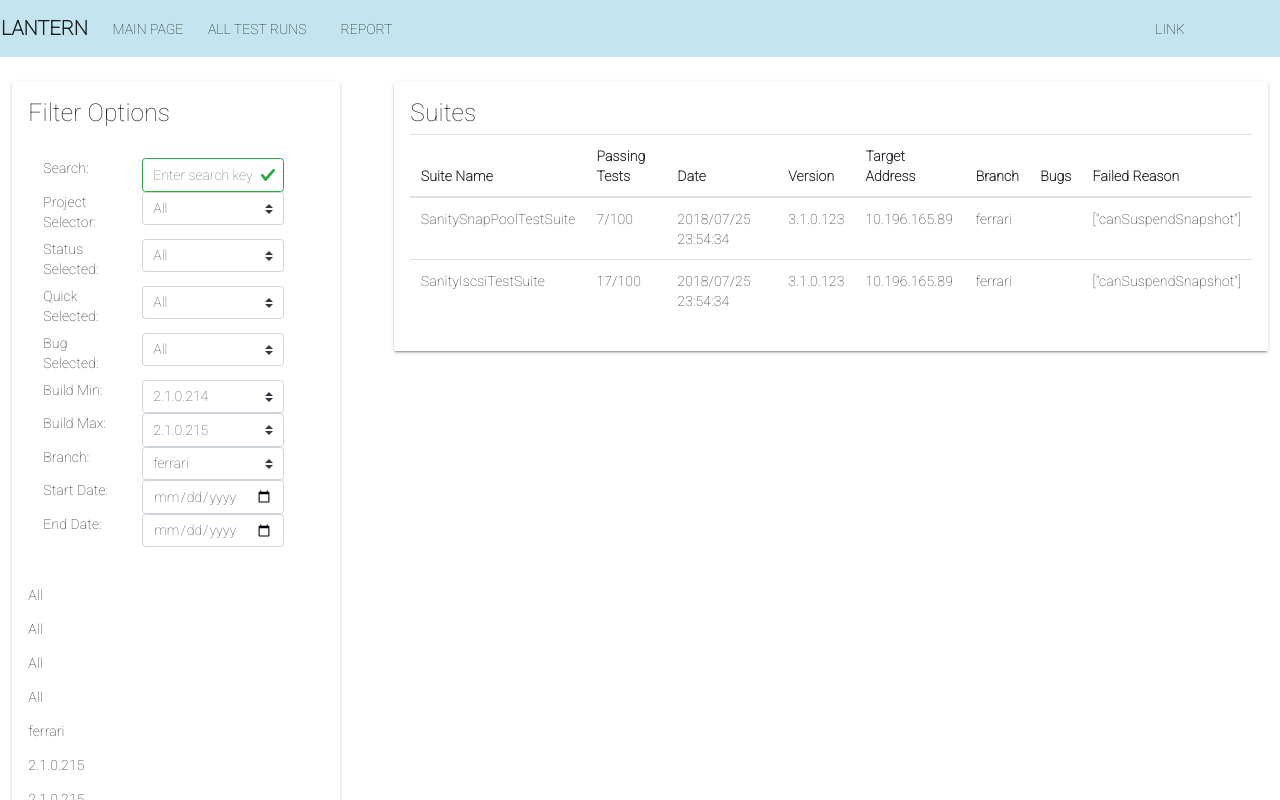
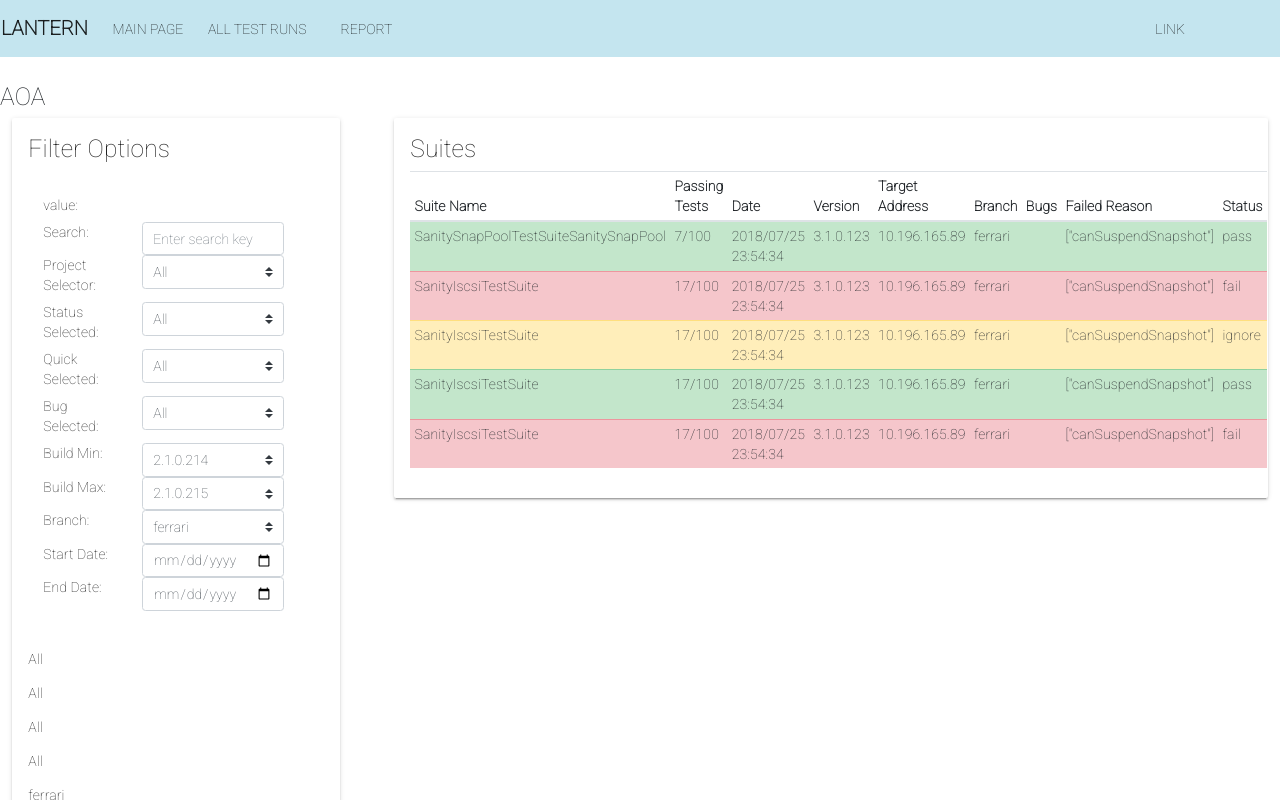
Before and after one commit to Light0617/VueApp, a Vue app: page / in a window 1280 px wide. Shown: the top 800 px of the page. Built offline with nearby package versions, Linux system fonts and the light colour scheme; what vue-chartkick would draw is missing.

Commit message:
pass value to parent

```diff
--- a/src/components/FilterOptions.vue
+++ b/src/components/FilterOptions.vue
@@ -9,8 +9,21 @@
 
             <b-container>
                 <b-row>
+                    <b-col sm="4"><label :for="value">value:</label></b-col>
+                    <b-col sm="7">
+                        <input
+                                type="text"
+                                :value="value"
+                                v-on="listeners"/>
+                    </b-col>
+                </b-row>
+                <b-row>
                     <b-col sm="4"><label :for="searchInput">Search:</label></b-col>
-                    <b-col sm="7"><b-form-input id="searchInput" :state="state" v-model.trim="search" placeholder="Enter search key"/></b-col>
+                    <b-col sm="7">
+                        <b-form-input id="searchInput" v-model.trim="search"
+                                      placeholder="Enter search key"/>
+                        <!--<input type="text" v-bind:value="value" v-on:input="updateValue($event.target.value)">-->
+                    </b-col>
                 </b-row>
                 <b-row>
                     <b-col sm="4"><label>Project Selector:</label></b-col>
@@ -129,6 +142,13 @@
     // let startDateSelected = '';
     // let endDateSelected = '';
     export default {
+        // props: ['search', value],
+        props: {
+            value: {
+                type: String,
+                default: ''
+            },
+        },
         computed: {
             state () {
                 return this.startDateSelected <= this.endDateSelected ? true : false;
@@ -139,10 +159,17 @@
                 } else {
                     return 'Please start date should be earlier!';
                 }
+            },
+            listeners(){
+                return {
+                    ...this.$listeners,
+                    input: event => this.$emit('input', event.target.value)
+                }
             }
         },
         data() {
             return {
+                value1: '',
                 search :  '',
                 projectSelected : 'All',
                 statusSelected : 'All',
--- a/src/components/Scoreboard.vue
+++ b/src/components/Scoreboard.vue
@@ -1,12 +1,14 @@
 <template>
     <div>
-        <h3>{{filters}}</h3>
+        <h3>{{value}}</h3>
+        <h3>{{search}}</h3>
         <v-layout row wrap justify-space-around>
             <v-flex xs3>
                 <v-card>
                     <v-card-text>
                         <FilterOptions
-                                v-model="filters"
+                                v-model="newData"
+                                @change="updateValue"
                         />
                     </v-card-text>
                 </v-card>
@@ -34,14 +36,16 @@
 
     let filteredSuites = [
         {
-            'SuiteName' : 'SanitySnapPoolTestSuite',
+            'SuiteName' : 'SanitySnapPoolTestSuiteSanitySnapPool',
             'PassingTests' : '7/100',
             'Date': '2018/07/25 23:54:34',
             'Version': '3.1.0.123',
             'TargetAddress': '10.196.165.89',
             'Branch' : 'ferrari',
             'Bugs': '',
-            'FailedReason' : '["canSuspendSnapshot"]'
+            'FailedReason' : '["canSuspendSnapshot"]',
+            'status': 'pass',
+            '_rowVariant': 'success'
         },
         {
             'SuiteName' : 'SanityIscsiTestSuite',
@@ -51,24 +55,62 @@
             'TargetAddress': '10.196.165.89',
             'Branch' : 'ferrari',
             'Bugs': '',
-            'FailedReason' : '["canSuspendSnapshot"]'
+            'FailedReason' : '["canSuspendSnapshot"]',
+            'status': 'fail',
+            '_rowVariant': 'danger'
+        },
+        {
+            'SuiteName' : 'SanityIscsiTestSuite',
+            'PassingTests' : '17/100',
+            'Date': '2018/07/25 23:54:34',
+            'Version': '3.1.0.123',
+            'TargetAddress': '10.196.165.89',
+            'Branch' : 'ferrari',
+            'Bugs': '',
+            'FailedReason' : '["canSuspendSnapshot"]',
+            'status': 'ignore',
+            '_rowVariant': 'warning'
+        },
+        {
+            'SuiteName' : 'SanityIscsiTestSuite',
+            'PassingTests' : '17/100',
+            'Date': '2018/07/25 23:54:34',
+            'Version': '3.1.0.123',
+            'TargetAddress': '10.196.165.89',
+            'Branch' : 'ferrari',
+            'Bugs': '',
+            'FailedReason' : '["canSuspendSnapshot"]',
+            'status': 'pass',
+            '_rowVariant': 'success'
+        },
+        {
+            'SuiteName' : 'SanityIscsiTestSuite',
+            'PassingTests' : '17/100',
+            'Date': '2018/07/25 23:54:34',
+            'Version': '3.1.0.123',
+            'TargetAddress': '10.196.165.89',
+            'Branch' : 'ferrari',
+            'Bugs': '',
+            'FailedReason' : '["canSuspendSnapshot"]',
+            'status': 'fail',
+            '_rowVariant': 'danger'
         }
     ];
 
     let statistics = [{
-        "Unique Suites": 999,
-        "Passing Suites": 22,
-        "Average Score Suites": '17%',
+        "UniqueSuites": 999,
+        "PassingSuites": 22,
+        "AverageScoreSuites": '17%',
         "TotalTests": 807,
         "PassingTests": 191,
         "SkippedTests": 286,
         "FailingTests": 330,
-        'Average Score Tests': '24%',
-        "Build Range": "3.1.0.50 -3.1.0.52",
-        "Date Range": "2018/07/08 - 2018/08/08",
-        "CPU Time": '1 milliseconds'
+        'AverageScoreTests': '24%',
+        "BuildRange": "3.1.0.50 -3.1.0.52",
+        "DateRange": "2018/07/08 - 2018/08/08",
+        "CPUTime": '1 milliseconds'
     }];
-
+    let search = "AOA";
     export default {
         name: "scoreboard",
         components: {
@@ -76,10 +118,19 @@
             Stats,
             FilterOptions
         },
+        methods: {
+            updateValue () {
+                this.value = this.newData;
+                this.search = this.newData;
+            }
+        },
         data(){
             return {
+                value: '',
+                newData:'',
                 filteredSuites: filteredSuites,
-                statistics: statistics
+                statistics: statistics,
+                search: search
             }
         }
     }
--- a/src/components/Stats.vue
+++ b/src/components/Stats.vue
@@ -1,7 +1,7 @@
 <template>
     <div id="Stats" class="Stats">
         <h3>Stats</h3>
-        <b-table stacked :items="statistics"></b-table>
+        <b-table small stacked :items="statistics"></b-table>
         <pie-chart :data="pieData"></pie-chart>
     </div>
 </template>
--- a/src/components/Suites.vue
+++ b/src/components/Suites.vue
@@ -1,7 +1,7 @@
 <template>
     <div id="Suits" class="Suits">
         <h3>Suites</h3>
-        <b-table hover :items="filteredSuites"></b-table>
+        <b-table small hover :items="filteredSuites"></b-table>
     </div>
 </template>
 
```
